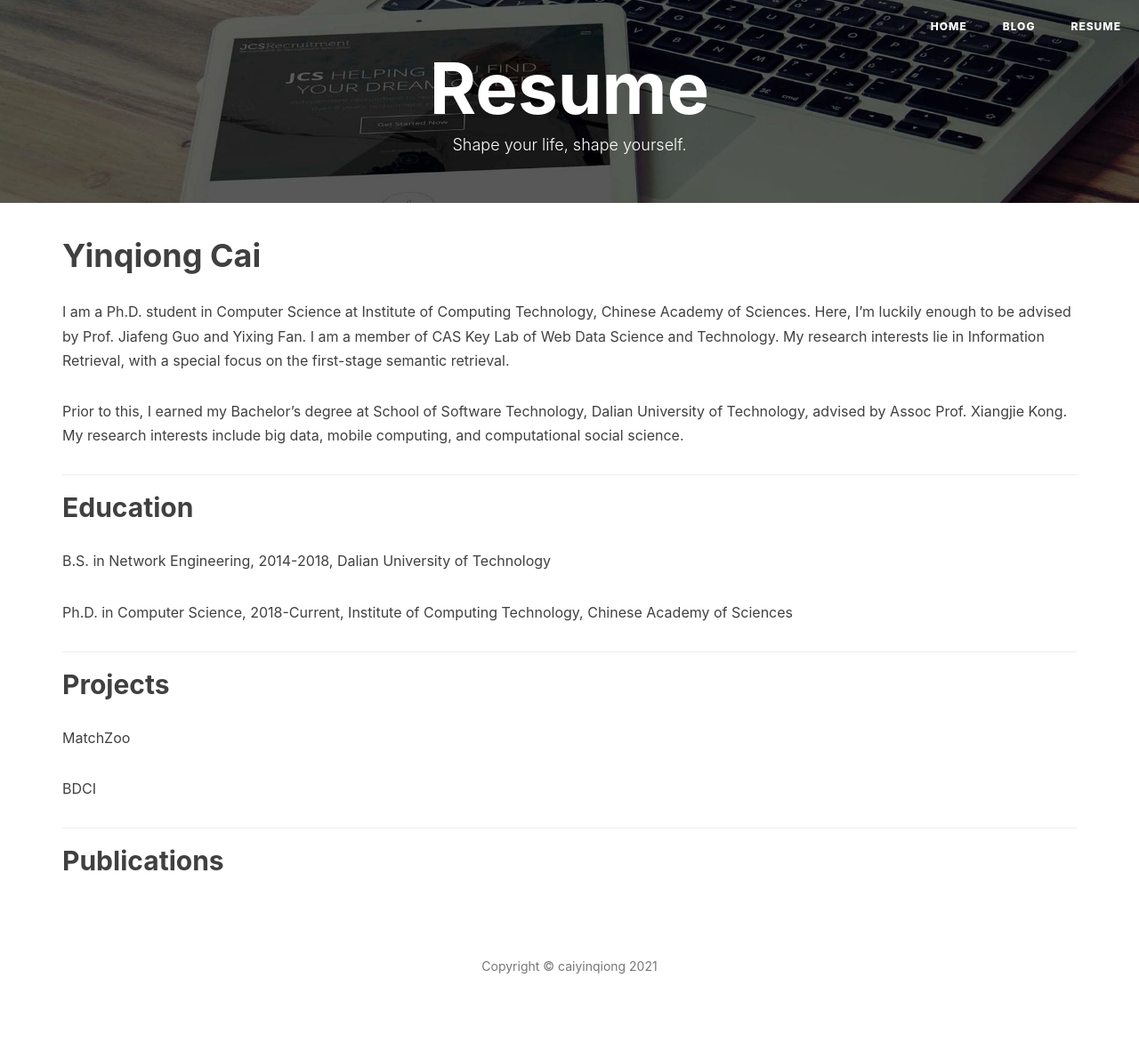
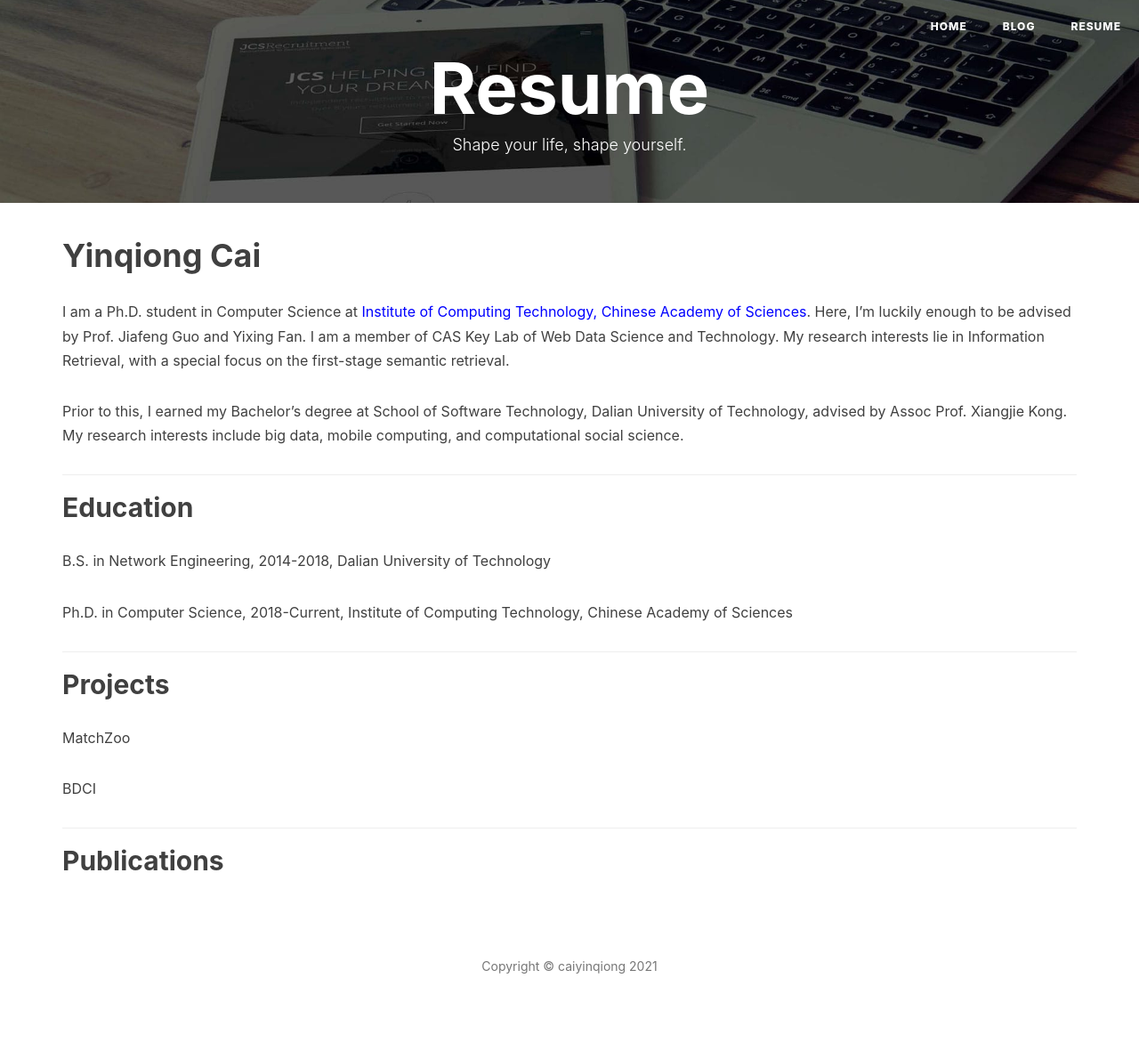
Before and after one commit to caiyinqiong/caiyinqiong.github.io, a Jekyll site: the page built from resume.html, in a window 1280 px wide. Shown: the whole page at 89% size. Built offline with Jekyll 4.4.1, drawn with Linux system fonts in a browser that asks for light colours; nearby versions of some CDN libraries; comment, search, counter and statistics services are not loaded.

Commit message:
Update resume.html

```diff
--- a/resume.html
+++ b/resume.html
@@ -25,7 +25,7 @@
 <div class="container">
 
 <h1>Yinqiong Cai</h1>
-<p> I am a Ph.D. student in Computer Science at <a href="http://www.ict.ac.cn/">Institute of Computing Technology, Chinese Academy of Sciences</a>. Here, I’m luckily enough to be advised by <a href="http://www.bigdatalab.ac.cn/~gjf/">Prof. Jiafeng Guo</a> and Yixing Fan. I am a member of CAS Key Lab of Web Data Science and Technology. My research interests lie in Information Retrieval, with a special focus on the first-stage semantic retrieval.</p>
+<p> I am a Ph.D. student in Computer Science at <a href="http://www.ict.ac.cn/" style="color:blue;">Institute of Computing Technology, Chinese Academy of Sciences</a>. Here, I’m luckily enough to be advised by <a href="http://www.bigdatalab.ac.cn/~gjf/">Prof. Jiafeng Guo</a> and Yixing Fan. I am a member of CAS Key Lab of Web Data Science and Technology. My research interests lie in Information Retrieval, with a special focus on the first-stage semantic retrieval.</p>
 <p> Prior to this, I earned my Bachelor’s degree at <a href="https://ssdut.dlut.edu.cn/">School of Software Technology, Dalian University of Technology</a>, advised by <a href="http://thealphalab.org/xjkong/">Assoc Prof. Xiangjie Kong</a>. My research interests include big data, mobile computing, and computational social science.
 
 <section>
```
